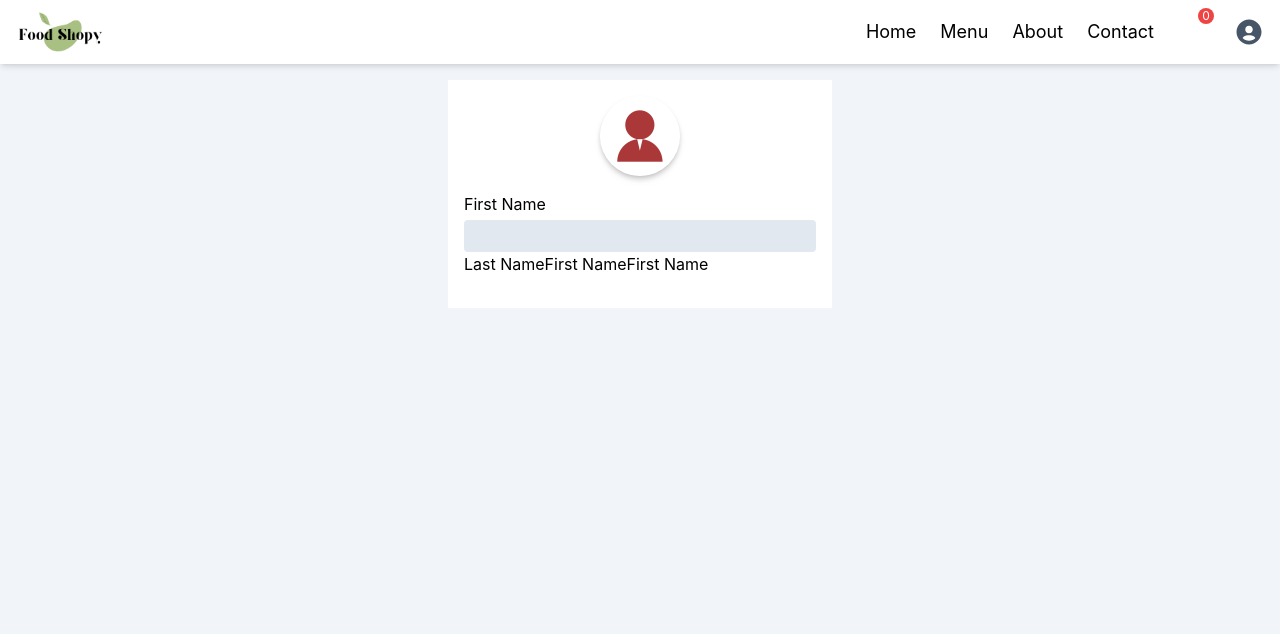
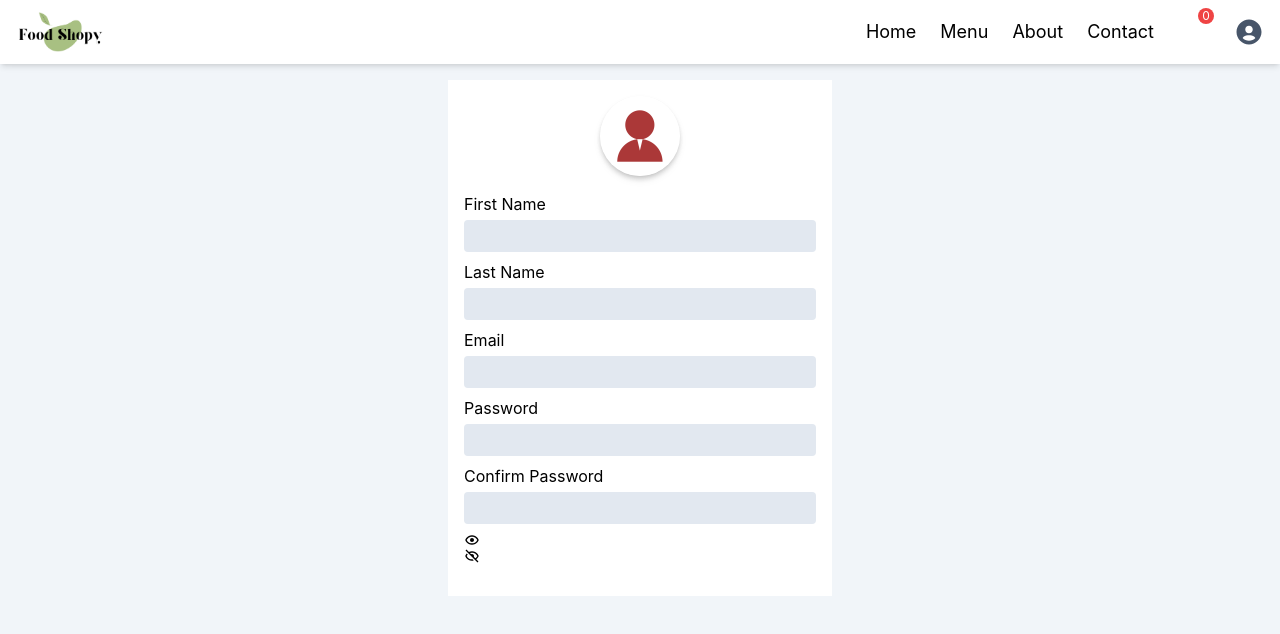
Before and after one commit to AjmalshaSalim/Food-Shopy, a React (Create React App) app in the folder frontend/: page /signup in a window 1280 px wide. Shown: the top 634 px of the page. Built offline with nearby package versions, Linux system fonts and the light colour scheme; some icons are missing.

Commit message:
update-signup

```diff
--- a/frontend/src/pages/Signup.js
+++ b/frontend/src/pages/Signup.js
@@ -1,4 +1,6 @@
 import React from 'react'
+import { BiShow } from "react-icons/bi";
+import { BiHide } from "react-icons/bi";
 import loginSignupImage from '../assets/login-animation.gif'
 function Signup() {
   return (
@@ -10,10 +12,23 @@ function Signup() {
 </div>
 <form action="" className="w-full py-4">
     <label htmlFor="firstName" className="">First Name</label>
-    <input type={"text"} id='firstName' className="mt-1 w-full bg-slate-200 px-2 py-1 rounded" />
-    <label htmlFor="lastName" className="">Last Name</label>
-    <label htmlFor="" className="">First Name</label>
-    <label htmlFor="" className="">First Name</label>
+    <input type={"text"} id='firstName' name='firstName' className="mt-1 mb-2 w-full bg-slate-200 px-2 py-1 rounded" />
+
+    <label htmlFor="LastName" className="">Last Name</label>
+    <input type={"text"} id='LastName' name='LastName' className="mt-1 mb-2 w-full bg-slate-200 px-2 py-1 rounded" />
+
+    <label htmlFor="email" className="">Email</label>
+    <input type={"email"} id='email' name='email' className="mt-1 mb-2 w-full bg-slate-200 px-2 py-1 rounded" />
+
+    <label htmlFor="password" className="">Password</label>
+    <input type={"password"} id='password' name='password' className="mt-1 mb-2 w-full bg-slate-200 px-2 py-1 rounded" />
+<div className="">
+    <label htmlFor="confirmPassword" className="">Confirm Password</label>
+    <input type={"confirmPassword"} id='confirmPassword' name='confirmPassword' className="mt-1 mb-2 w-full bg-slate-200 px-2 py-1 rounded" />
+<span className="">
+<BiShow /><BiHide />
+</span>
+</div>
 </form>
         </div>
     </div>
```
